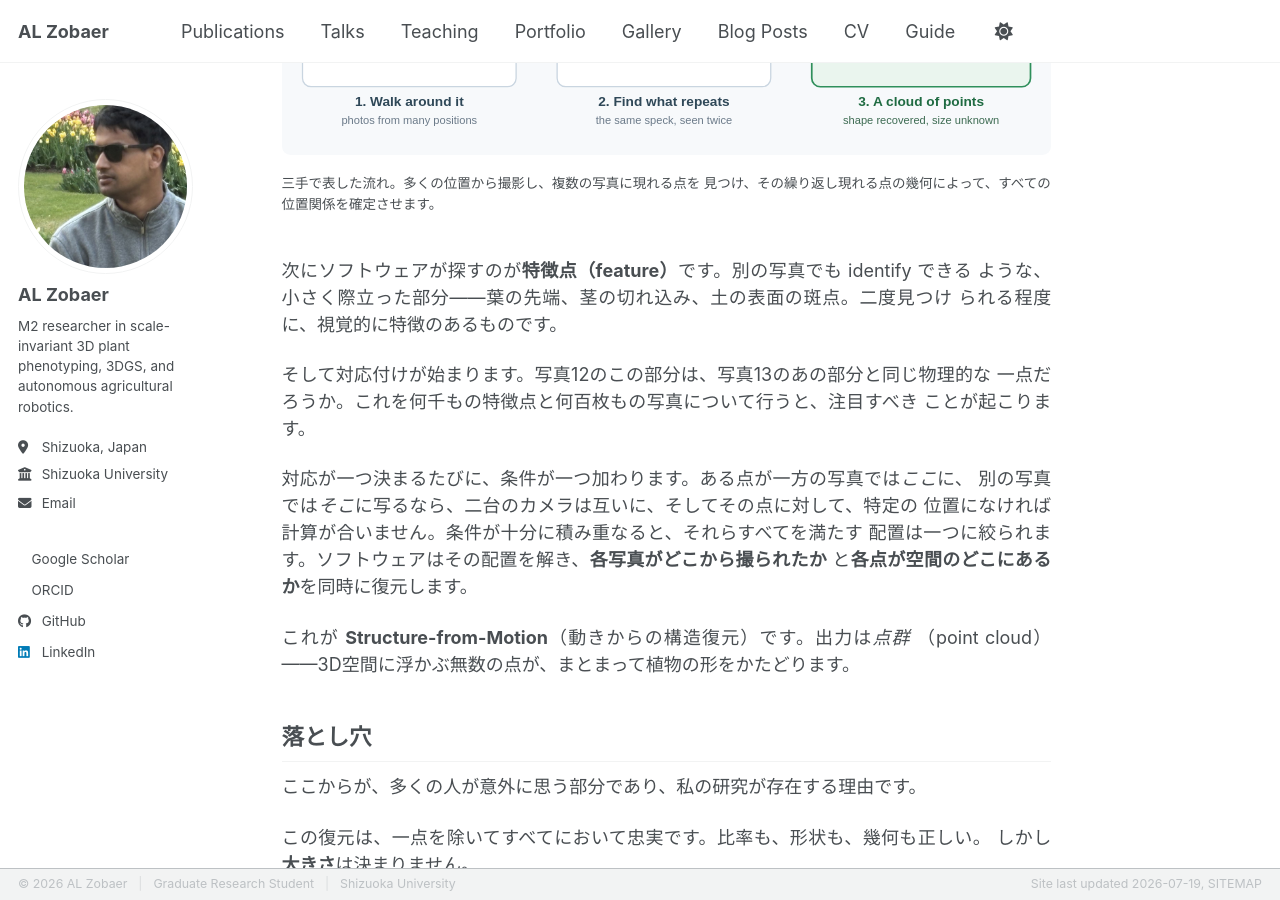
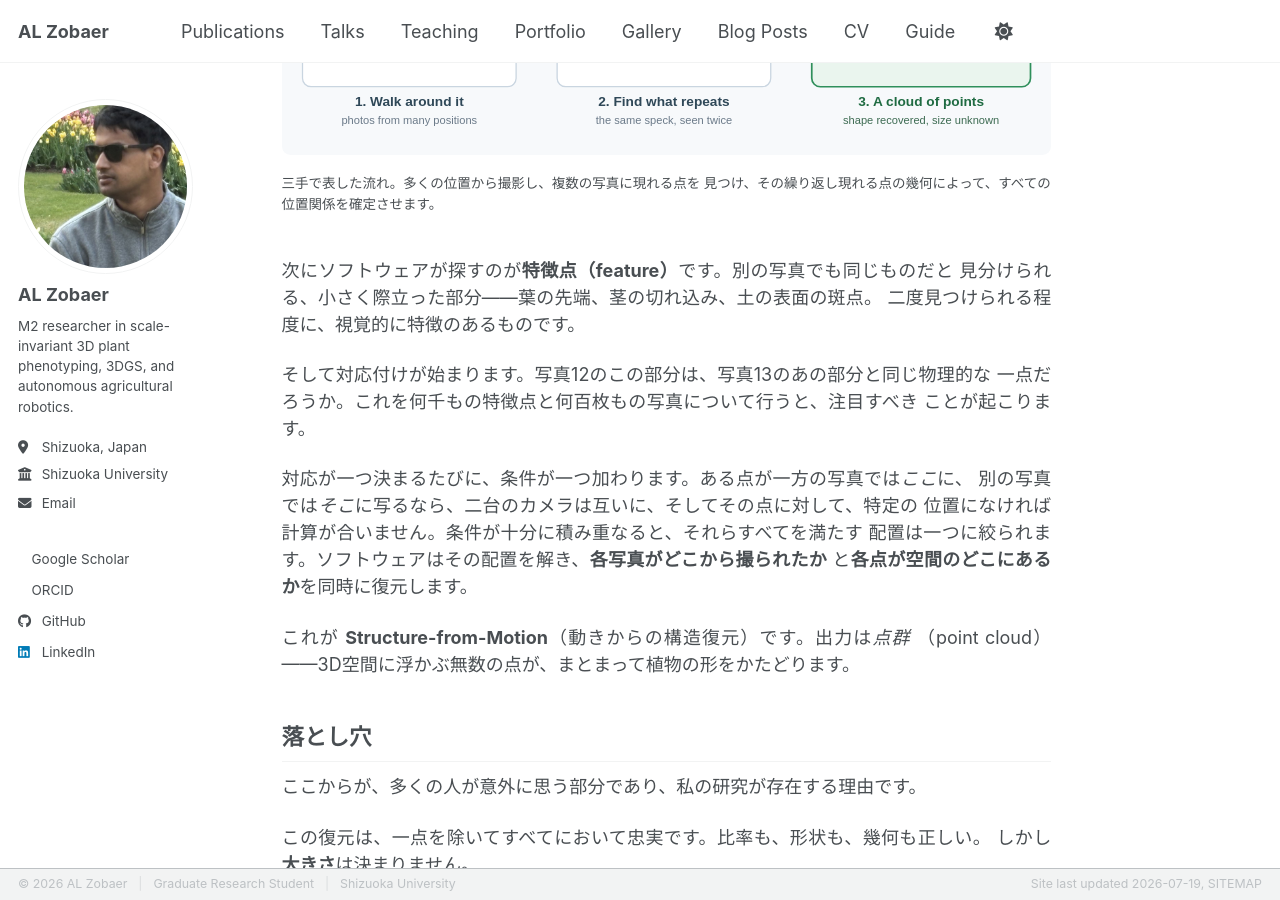
Before and after one commit to alzobaer/alzobaer.github.io, a Jekyll site: the page built from _posts/2026-07-21-how-a-computer-sees-a-plant-in-3d-ja.md, in a window 1280 px wide and 900 px high, scrolled down 1100 px. Built offline with Jekyll 4.4.1, drawn with Linux system fonts in a browser that asks for light colours; a style sheet for code colours, icons or effects is not loaded.

Commit message:
Japanese post: replace stray English word with Japanese
Co-Authored-By: Claude Opus 4.8 <noreply@anthropic.com>

```diff
--- a/_posts/2026-07-21-how-a-computer-sees-a-plant-in-3d-ja.md
+++ b/_posts/2026-07-21-how-a-computer-sees-a-plant-in-3d-ja.md
@@ -44,9 +44,9 @@ tags:
   見つけ、その繰り返し現れる点の幾何によって、すべての位置関係を確定させます。</figcaption>
 </figure>
 
-次にソフトウェアが探すのが**特徴点（feature）**です。別の写真でも identify できる
-ような、小さく際立った部分——葉の先端、茎の切れ込み、土の表面の斑点。二度見つけ
-られる程度に、視覚的に特徴のあるものです。
+次にソフトウェアが探すのが**特徴点（feature）**です。別の写真でも同じものだと
+見分けられる、小さく際立った部分——葉の先端、茎の切れ込み、土の表面の斑点。
+二度見つけられる程度に、視覚的に特徴のあるものです。
 
 そして対応付けが始まります。写真12のこの部分は、写真13のあの部分と同じ物理的な
 一点だろうか。これを何千もの特徴点と何百枚もの写真について行うと、注目すべき
```
